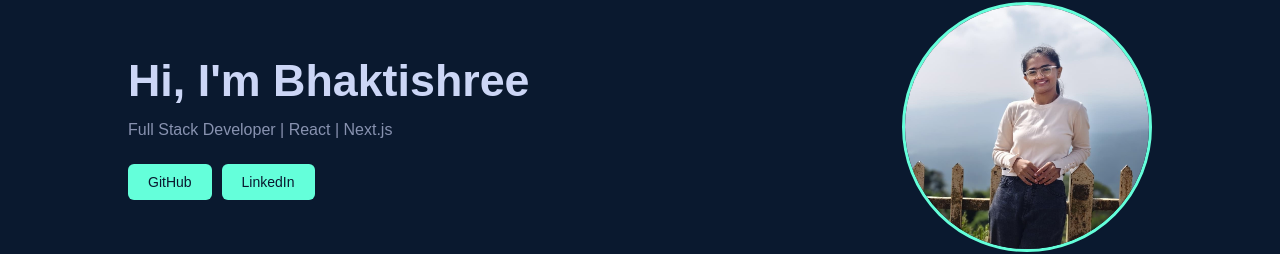
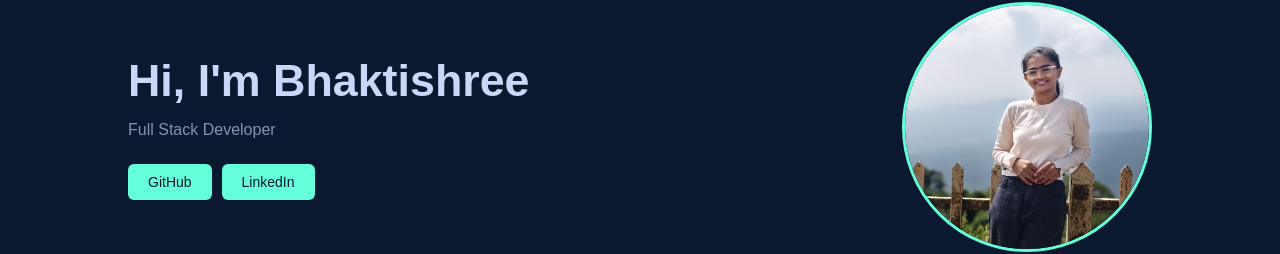
Before and after one commit to Bhaktishree-Pakka/portfolio, a Next.js app: page / in a window 1280 px wide. Shown: the part 148-402 px from the top of the page. Built offline with nearby package versions, Linux system fonts and the light colour scheme.

Commit message:
Update Hero.js

```diff
--- a/src/app/components/Hero.js
+++ b/src/app/components/Hero.js
@@ -7,7 +7,7 @@ export default function Hero() {
 
         <div className="hero-text">
           <h1>Hi, I'm Bhaktishree</h1>
-          <p>Full Stack Developer | React | Next.js</p>
+          <p>Full Stack Developer</p>
           <a href="https://github.com/Bhaktishree-Pakka" className="btn">GitHub</a>
           <a href="https://www.linkedin.com/in/bhaktishree-pakka-080ba2268?utm_source=share_via&utm_content=profile&utm_medium=member_android" className="btn">LinkedIn</a>
         </div>
```
